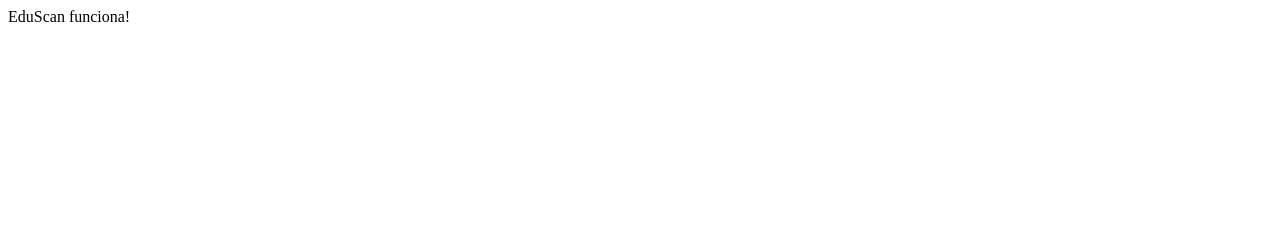
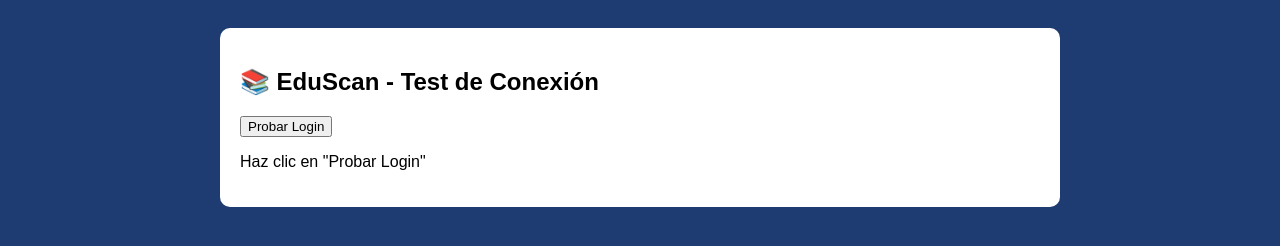
Before and after one commit to jhois0027/EduScan_Microservicios, a website: page frontend/test.html in a window 1280 px wide. Drawn offline with Linux system fonts and the light colour scheme.

Commit message:
Actualizar test.html con diagnóstico completo

```diff
--- a/frontend/test.html
+++ b/frontend/test.html
@@ -1 +1,72 @@
-EduScan funciona!
+<!DOCTYPE html>
+<html>
+<head>
+    <title>EduScan - Test</title>
+    <style>
+        body { font-family: Arial; padding: 20px; background: #1e3c72; }
+        .container { max-width: 800px; margin: 0 auto; background: white; border-radius: 10px; padding: 20px; }
+        pre { background: #f0f0f0; padding: 10px; overflow-x: auto; }
+        .success { color: green; }
+        .error { color: red; }
+    </style>
+</head>
+<body>
+    <div class="container">
+        <h2>📚 EduScan - Test de Conexión</h2>
+        <button onclick="testLogin()">Probar Login</button>
+        <div id="resultado">
+            <p>Haz clic en "Probar Login"</p>
+        </div>
+    </div>
+
+    <script>
+        const API_URL = 'https://eduscan-gateway.onrender.com';
+
+        async function testLogin() {
+            const resultado = document.getElementById('resultado');
+            resultado.innerHTML = '<p>Cargando...</p>';
+
+            try {
+                // 1. Probar login
+                resultado.innerHTML += '<p>🔐 Probando login con ana@eduscan.com / 123...</p>';
+                const loginRes = await fetch(`${API_URL}/api/login?email=ana@eduscan.com&password=123`, {
+                    method: 'POST'
+                });
+                const loginData = await loginRes.json();
+                resultado.innerHTML += `<p>📥 Respuesta login: <pre>${JSON.stringify(loginData, null, 2)}</pre></p>`;
+
+                if (!loginData.token) {
+                    resultado.innerHTML += `<p class="error">❌ Error: No se obtuvo token</p>`;
+                    return;
+                }
+
+                // 2. Obtener alumnos
+                resultado.innerHTML += `<p>🔑 Token obtenido: ${loginData.token.substring(0, 50)}...</p>`;
+                resultado.innerHTML += `<p>👨‍🏫 Docente: ${loginData.docente.nombre}</p>`;
+
+                const alumnosRes = await fetch(`${API_URL}/api/mis-alumnos`, {
+                    headers: { 'Authorization': `Bearer ${loginData.token}` }
+                });
+                const alumnosData = await alumnosRes.json();
+                resultado.innerHTML += `<p>📋 Respuesta alumnos: <pre>${JSON.stringify(alumnosData, null, 2)}</pre></p>`;
+
+                if (alumnosData.success && alumnosData.alumnos) {
+                    resultado.innerHTML += `<p class="success">✅ Total de alumnos: ${alumnosData.alumnos.length}</p>`;
+                    if (alumnosData.alumnos.length > 0) {
+                        resultado.innerHTML += `<h3>Lista de Alumnos:</h3><ul>`;
+                        alumnosData.alumnos.forEach(a => {
+                            resultado.innerHTML += `<li>${a.nombre} - ${a.grado}° - Promedio: ${a.promedio}</li>`;
+                        });
+                        resultado.innerHTML += `</ul>`;
+                    }
+                } else {
+                    resultado.innerHTML += `<p class="error">❌ No se pudieron cargar los alumnos</p>`;
+                }
+
+            } catch (error) {
+                resultado.innerHTML += `<p class="error">❌ Error: ${error.message}</p>`;
+            }
+        }
+    </script>
+</body>
+</html>
```
